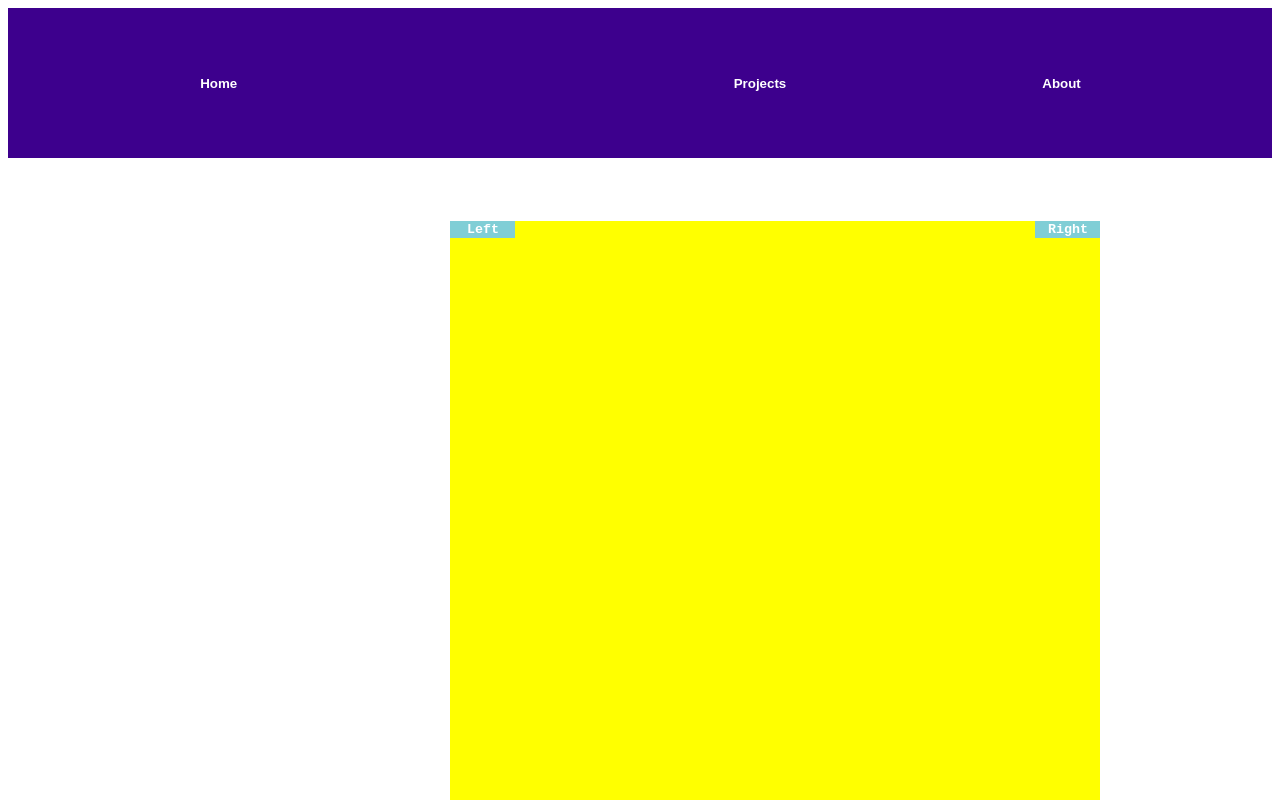
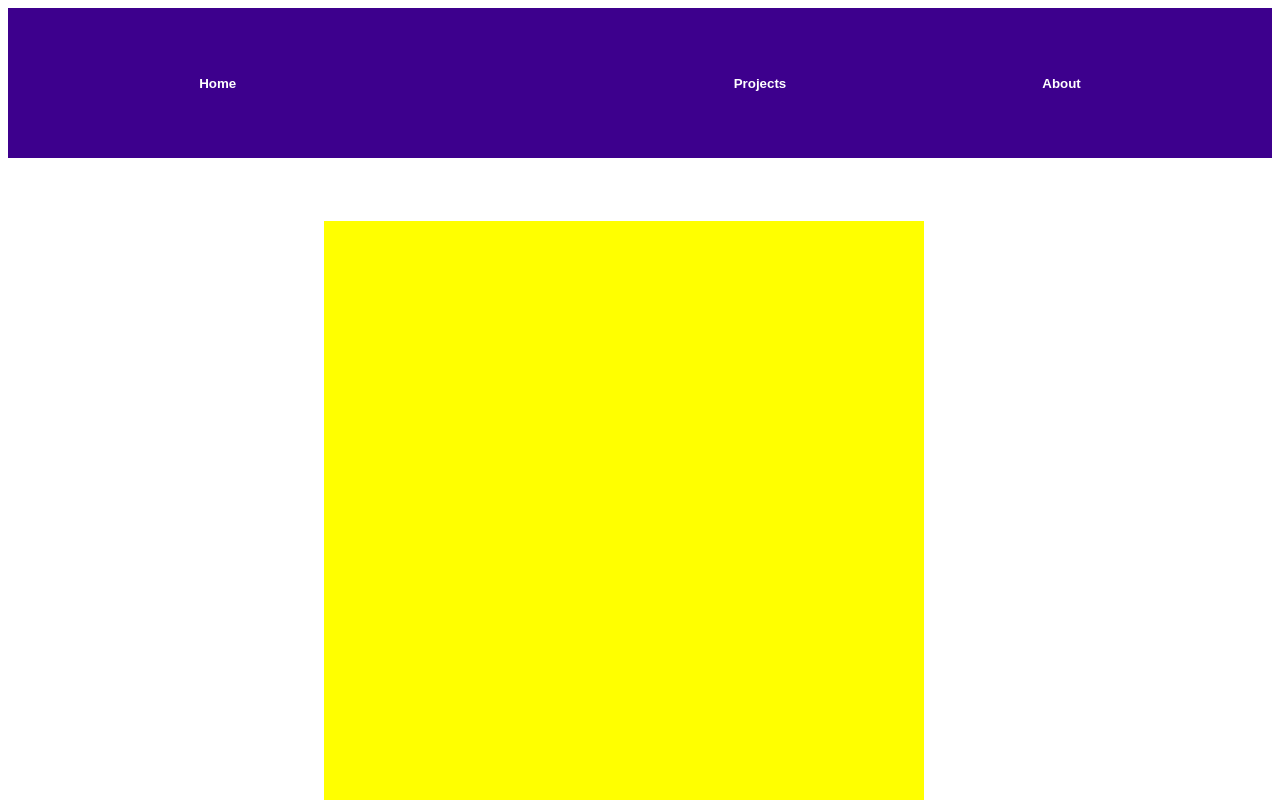
Before and after one commit to Jakubk12/Wizytowka1, a Vue app: page /routercomponents in a window 1280 px wide. Shown: the top 800 px of the page. Built offline with nearby package versions, Linux system fonts and the light colour scheme.

Commit message:
added an cubic pseudoslider

```diff
--- a/src/components/layout/TheFooter.vue
+++ b/src/components/layout/TheFooter.vue
@@ -2,7 +2,7 @@
     <div class="footer"></div>
 </template>
 
-<style scoped  lang="scss">
+<style scoped lang="scss">
     .footer {
         width: 100%;
         height: 20vh;
--- a/src/components/layout/TheHeader.vue
+++ b/src/components/layout/TheHeader.vue
@@ -34,11 +34,6 @@
   align-items: center;
 }
 
-a:active,
-a:hover,
-a.router-link-active {
-  border: 1px solid #f391e3;
-}
 .inner {
   background-color: #3d008d;
   margin: 0 6.5rem;
@@ -49,13 +44,24 @@ a.router-link-active {
   font-weight: 900;
   border: 0;
 
+
   &:hover {
     background-color: #f18973;
     color: black;
     cursor: pointer;
      transition: 1.2s all;
+     text-decoration:black;
+     &::after {
+        background-color: #3d008d;
+        color: White;
+        transition: 1.2s all;
 
+
+
+
+     }
   }
+
 
 }
 
--- a/src/pages/routercomponents/ComponentHome.vue
+++ b/src/pages/routercomponents/ComponentHome.vue
@@ -1,36 +1,84 @@
 <template>
-<div class="main">
+<div class="first">
+<div class="slider">
 <div class="top"></div>
 <div class="bottom"></div>
 <div class="left"></div>
 <div class="right"></div>
-<div class="inner">
-    <slider-left-button></slider-left-button>
-    <slider-right-button></slider-right-button>
-</div>
 
-</div>
+    </div>
+
+<div class="last">
+
+<slider-left-button @click="leftSlide"></slider-left-button>
+    <slider-right-button @click="rightSlide"></slider-right-button>
+    </div>
+    </div>
 
 </template>
 
 <style scoped  lang="scss">
+.first {
+    margin-top: 5%;
+        margin-left: 25%;
+        width: 675px;
+        display: block;
+}
+    .slider {
+        margin-top: 5%;
+        width: 600px;
+        height: 600px;
+        background: yellow;
+        transform: perspective(800px), rotateX(270deg), rotate(0deg), rotate TranslateZ(-150deg);
+        transform-style: preserve-3d;
+        transition: 2000ms;
+
+}
+.top, .bottom, .left, .right {
+    width: 100%;
+    height: 600px;
+    position: absolute;
+    box-shadow: 0 0 5px 0 #ccc, inset 0 0 10px 0 #ccc;
+    border-radius: 12px;
+
+    }
+    .top {
+  transform: rotateX(90deg) translate3d(0, 150px, 150px);
+  background: Green;
+    width: 75%;
+    height: 75%;
+
+}
+.bottom {
+  transform: rotateX(90deg) translate3d(0, 150px, -250px);
+  background: Blue;
+ width: 75%;
+    height: 75%;
 
 
-    .main {
-        margin-top: 5%;
-        margin-left: 35%;
-        display:inline-block;
-        overflow: auto;
-        width: 650px;
-        height: 650px;
-        background-color: yellow;
-        transform: perspective(800px), rotateX(270px), rotate(0deg), rotateY(180deg);
-        transition: 600ms;
+}
+.left {
+  transform: rotateX(90deg) rotateY(90deg) translate3d(50px, 150px, -200px);
+  background: Red;
+   width: 75%;
+    height: 75%;
 
-    }
-    .inner {
-        display: block;
-        }
+}
+.right {
+  transform: rotateX(90deg) rotateY(90deg) translate3d(50px, 150px, 200px);
+  background: Yellow;
+   width: 75%;
+    height: 75%;
+
+}
+
+
+.last {
+    width: 100%;
+    display: flex;
+    justify-content: center;
+
+}
 </style>
 
 <script>
@@ -40,6 +88,24 @@ import SliderRightButton from './UI/SliderRightButton.vue'
 export default {
 components: {
     SliderLeftButton, SliderRightButton
+},
+data(){
+    return {
+        Change: 0
+    }
+},
+methods: {
+leftSlide(){
+    this.Change += 90;
+    document.querySelector('.slider').style.transform = `perspective(800px) rotateX(90deg) rotate(${this.Change}deg) rotateY(10deg) translateZ(-150px)`;
+
+},
+ rightSlide() {
+      this.Change -= 90;
+      document.querySelector(
+        ".slider"
+      ).style.transform = `perspective(800px) rotateX(90deg) rotate(${this.Change}deg) rotateY(10deg) translateZ(-150px)`;
+    },
 }
 }
 </script>
--- a/src/pages/routercomponents/UI/SliderLeftButton.vue
+++ b/src/pages/routercomponents/UI/SliderLeftButton.vue
@@ -13,8 +13,9 @@
         font-family: 'Courier New', Courier, monospace;
         font-weight: 900;
         border: none;
-        width: 10%;
+        width: 8%;
         text-decoration: white;
+
     &:hover{
         background: #FF521B;
         text-decoration: black;
--- a/src/pages/routercomponents/UI/SliderRightButton.vue
+++ b/src/pages/routercomponents/UI/SliderRightButton.vue
@@ -12,7 +12,7 @@
         font-family: 'Courier New', Courier, monospace;
         font-weight: 900;
         border: none;
-        width: 10%;
+        width: 8%;
     &:hover{
         background: #FF521B;
         transition: 0.2s all;
```
